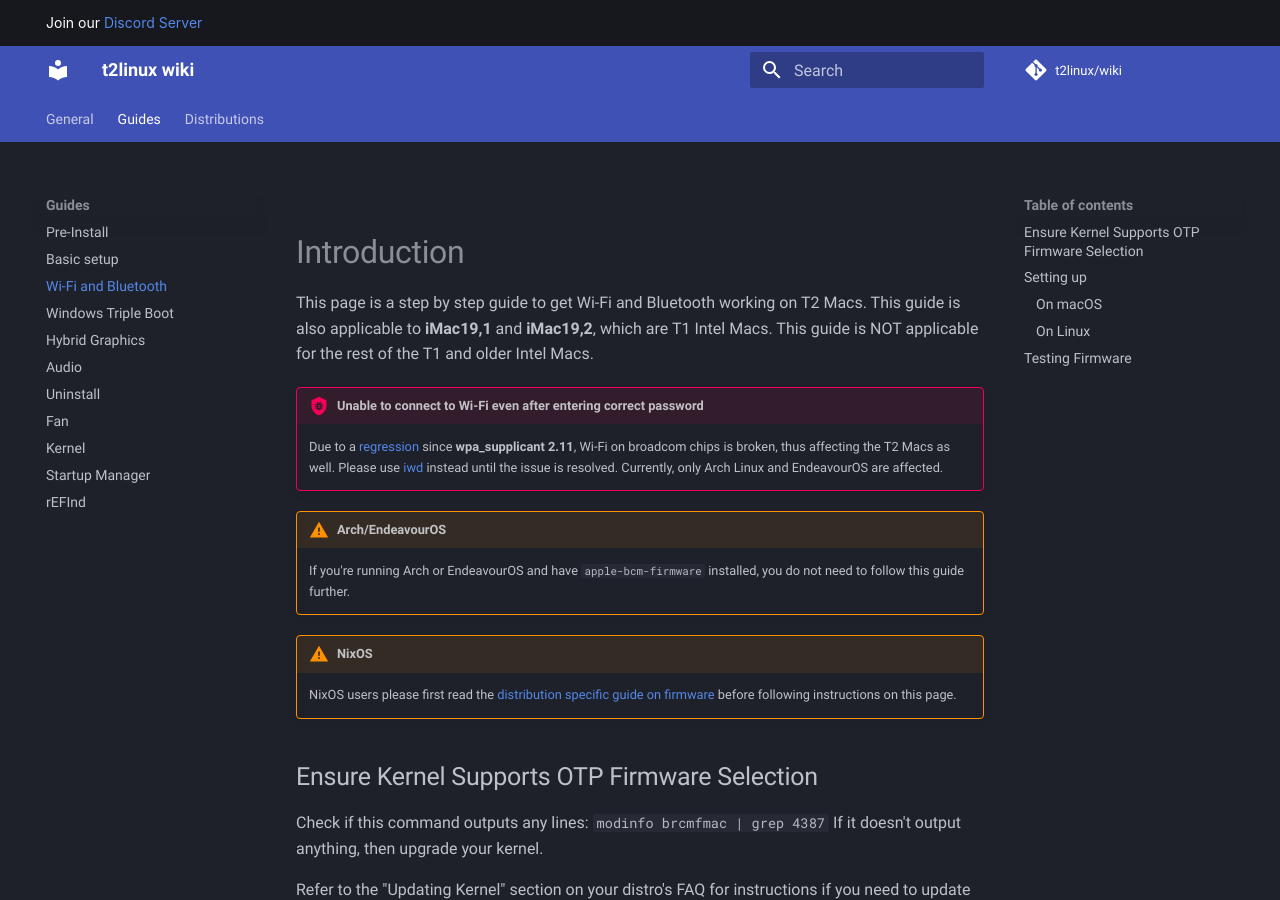
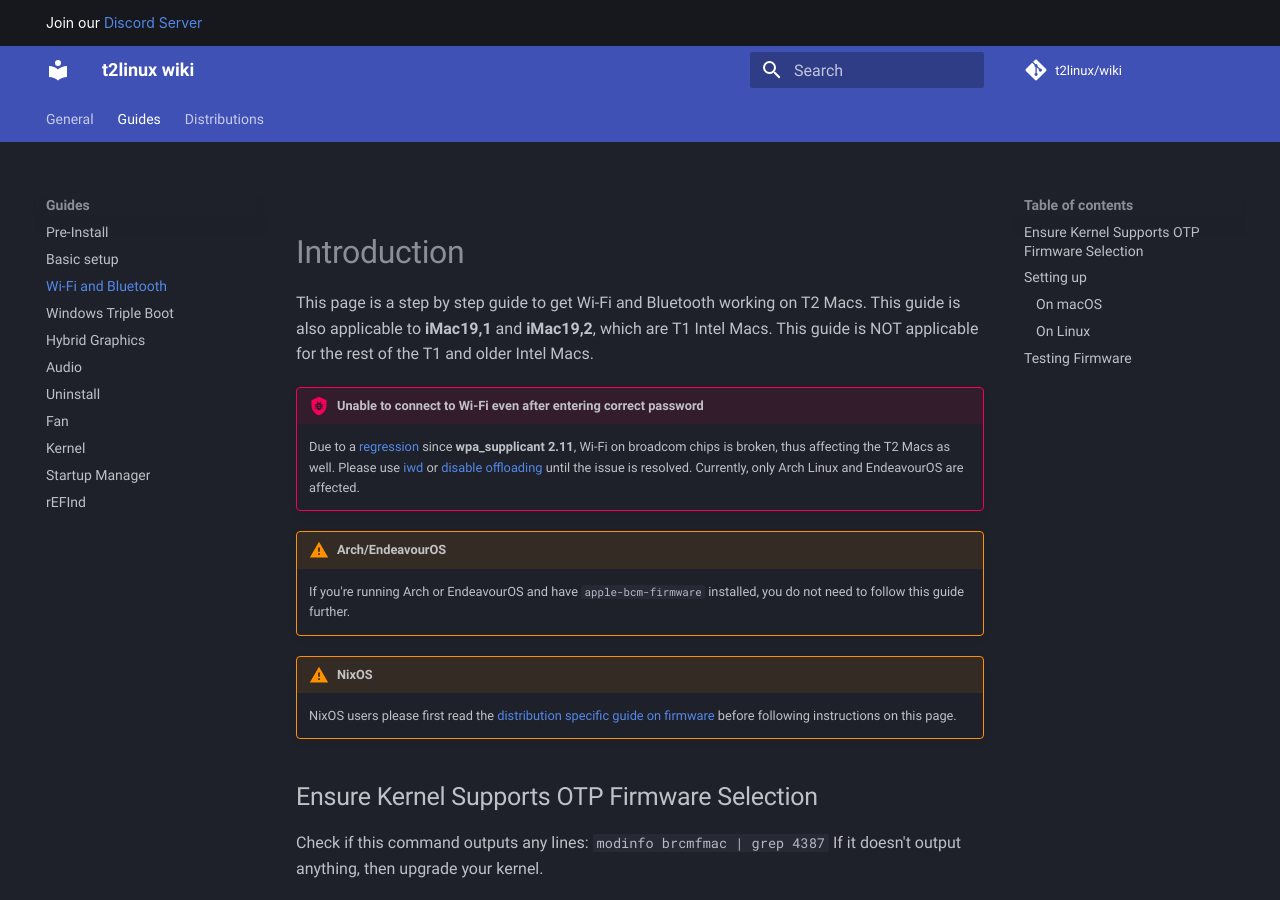
Before and after one commit to t2linux/wiki, an MkDocs documentation site: the page built from docs/guides/wifi-bluetooth.md, in a window 1280 px wide and 900 px high. Built offline with MkDocs 1.6.1 and Material for MkDocs 9.7.7, drawn with Linux system fonts in a browser that asks for light colours; comment, search, counter and statistics services are not loaded.

Commit message:
Update wifi-bluetooth.md

```diff
--- a/docs/guides/wifi-bluetooth.md
+++ b/docs/guides/wifi-bluetooth.md
@@ -5,7 +5,7 @@
 This page is a step by step guide to get Wi-Fi and Bluetooth working on T2 Macs. This guide is also applicable to **iMac19,1** and **iMac19,2**, which are T1 Intel Macs. This guide is NOT applicable for the rest of the T1 and older Intel Macs.
 
 !!! Bug "Unable to connect to Wi-Fi even after entering correct password"
-    Due to a [regression](https://lists.infradead.org/pipermail/hostap/2024-August/042893.html) since **wpa_supplicant 2.11**, Wi-Fi on broadcom chips is broken, thus affecting the T2 Macs as well. Please use [iwd](https://wiki.archlinux.org/title/NetworkManager#Using_iwd_as_the_Wi-Fi_backend) instead until the issue is resolved. Currently, only Arch Linux and EndeavourOS are affected.
+    Due to a [regression](https://lists.infradead.org/pipermail/hostap/2024-August/042893.html) since **wpa_supplicant 2.11**, Wi-Fi on broadcom chips is broken, thus affecting the T2 Macs as well. Please use [iwd](https://wiki.archlinux.org/title/NetworkManager#Using_iwd_as_the_Wi-Fi_backend) or [disable offloading](https://bbs.archlinux.org/viewtopic.php?pid=2189161#p2189161) until the issue is resolved. Currently, only Arch Linux and EndeavourOS are affected.
 
 !!! Warning "Arch/EndeavourOS"
     If you're running Arch or EndeavourOS and have `apple-bcm-firmware` installed, you do not need to follow this guide further.
```
